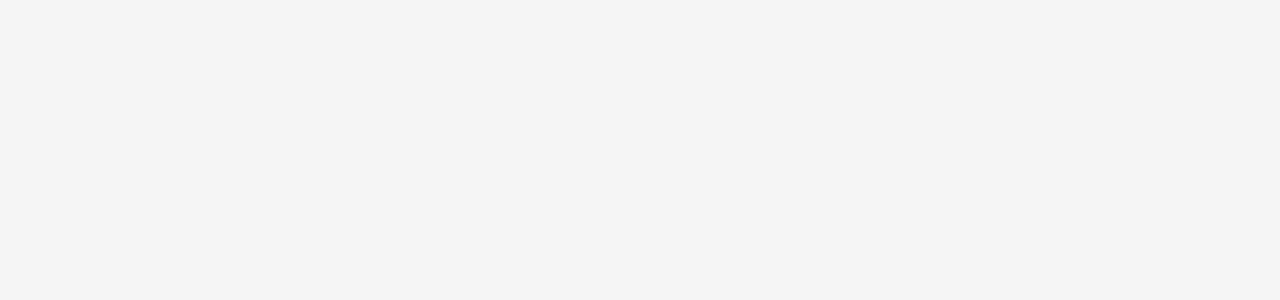
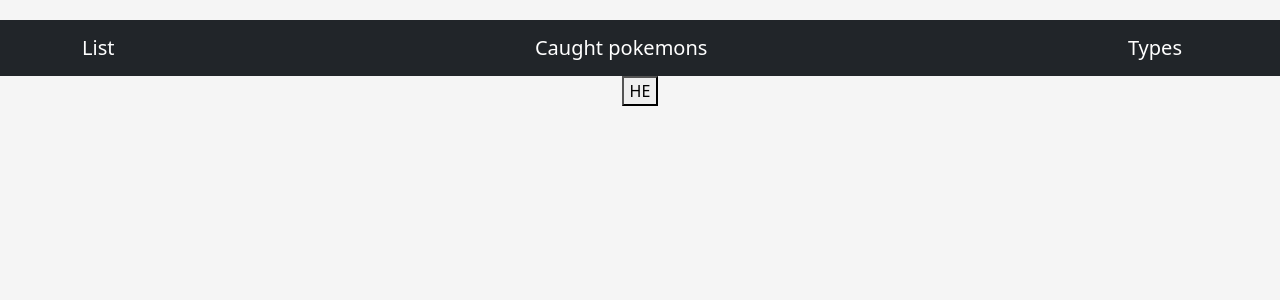
Before and after one commit to bogdaniordan/reactomon-bogdaniordan-react, a React (Create React App) app: page /caught-pokemons in a window 1280 px wide. Shown: the top 300 px of the page. Built offline with nearby package versions, Linux system fonts and the light colour scheme.

Commit message:
Added pokemon context component

```diff
--- a/src/App.js
+++ b/src/App.js
@@ -2,20 +2,26 @@
 import './App.css';
 import {BrowserRouter as Router, Route, Switch} from "react-router-dom";
 import HomeComponent from "./components/HomeComponent";
-import React from "react";
+import React, {useState} from "react";
 import PokemonListComponent from "./components/PokemonListComponent";
 import PokemonDetailsComponent from "./components/PokemonDetailsComponent";
 import PokemonTypesComponent from "./components/PokemonTypesComponent";
+import {PokemonProvider} from "./components/PokemonContext";
+import CaughtPokemons from "./components/CaughtPokemons";
 
 function App() {
+
   return (
     <div className="App">
       <Router>
         <Switch>
-            <Route path="/" exact component = {HomeComponent}></Route>
-            <Route path="/pokemons" component={PokemonListComponent}></Route>
-            <Route path="/pokemon/:pokemonId" component={PokemonDetailsComponent}></Route>
-            <Route path="/types" component={PokemonTypesComponent}></Route>
+            <PokemonProvider>
+                <Route path="/" exact component = {HomeComponent}></Route>
+                <Route path="/pokemons" component={PokemonListComponent}></Route>
+                <Route path="/pokemon/:pokemonId" component={PokemonDetailsComponent}></Route>
+                <Route path="/types" component={PokemonTypesComponent}></Route>
+                <Route path="/caught-pokemons" component={CaughtPokemons}></Route>
+            </PokemonProvider>
         </Switch>
       </Router>
     </div>
--- /dev/null
+++ b/src/components/CaughtPokemons.js
@@ -0,0 +1,21 @@
+import React, {useContext} from 'react';
+import NavbarComponent from "./NavbarComponent";
+import {PokemonContext} from "./PokemonContext";
+
+const CaughtPokemons = props => {
+    const pokemons = useContext(PokemonContext);
+        return (
+            <div>
+                <NavbarComponent />
+                {console.log(pokemons.caught)}
+                {/*{*/}
+                {/*    pokemons.map(*/}
+                {/*        pokemon => <p>{pokemon}</p>*/}
+                {/*    )*/}
+                {/*}*/}
+                <button onClick={() => pokemons.catch("IDK")}>HE</button>
+            </div>
+        );
+}
+
+export default CaughtPokemons;
--- a/src/components/NavbarComponent.js
+++ b/src/components/NavbarComponent.js
@@ -1,21 +1,20 @@
-import React, {Component} from 'react';
+import React, {Component, useContext} from 'react';
 import {Navbar, Container, Nav} from 'react-bootstrap';
 import 'bootstrap/dist/css/bootstrap.min.css';
 
 
-class NavbarComponent extends Component {
-    render() {
+const NavbarComponent = props => {
         return (
             <div>
                 <Navbar bg="dark" variant="dark">
                     <Container>
                         <Navbar.Brand href="/pokemons">List</Navbar.Brand>
+                        <Navbar.Brand href="/caught-pokemons">Caught pokemons</Navbar.Brand>
                         <Navbar.Brand href="/types">Types</Navbar.Brand>
                     </Container>
                 </Navbar>
             </div>
         );
-    }
 }
 
 export default NavbarComponent;
--- /dev/null
+++ b/src/components/PokemonContext.js
@@ -0,0 +1,21 @@
+import React , {useState, createContext} from "react";
+
+export const PokemonContext = createContext();
+
+export const PokemonProvider = (props) => {
+    const [caughtPokemons, setCaughtPokemons] = useState({
+        pokemons: []
+    })
+
+    function catchPokemon(newPokemon) {
+        let newCaughtPokemons = caughtPokemons.pokemons;
+        newCaughtPokemons.push(newPokemon)
+        setCaughtPokemons({pokemons: newCaughtPokemons})
+    }
+
+    return (
+        <PokemonContext.Provider value={{caught: caughtPokemons.pokemons, catch: catchPokemon}}>
+            {props.children}
+        </PokemonContext.Provider>
+    )
+}
```
Also changed, not shown: src/components/HomeComponent.js (+0 -7 lines).
